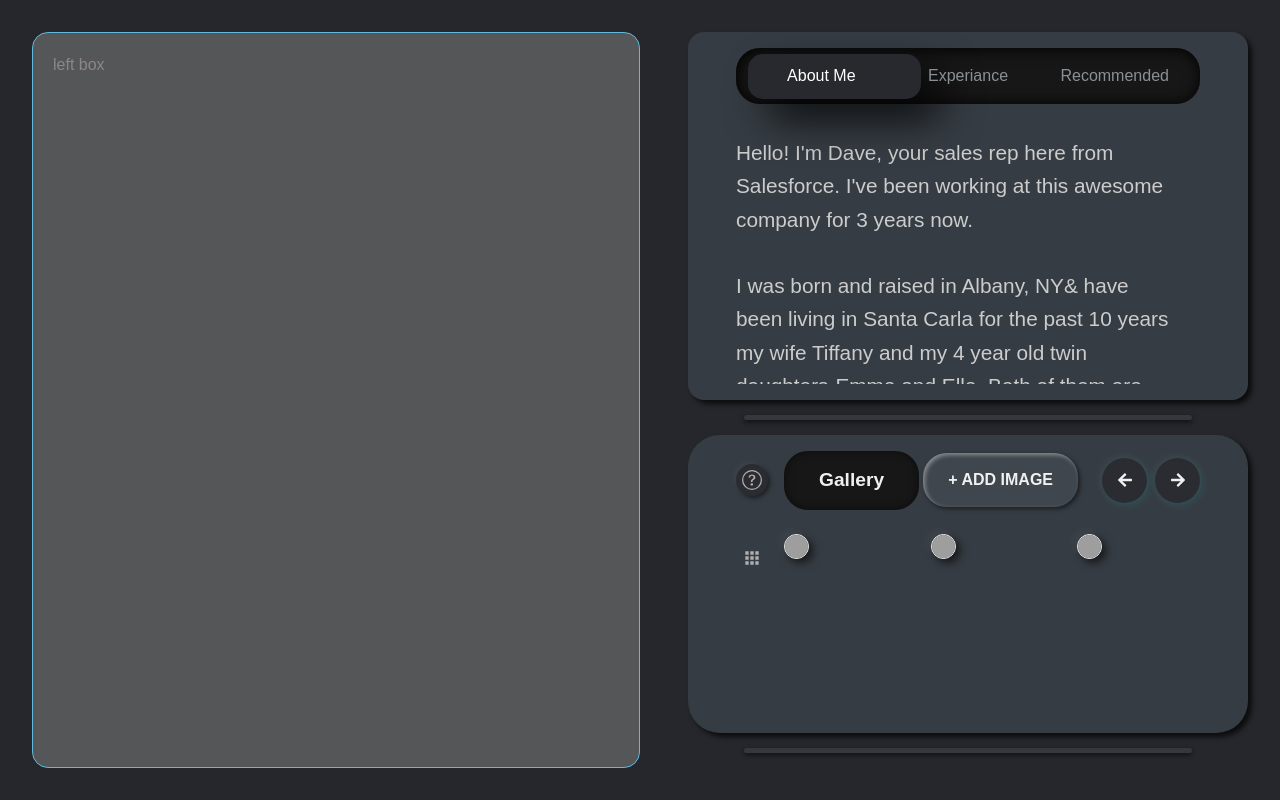
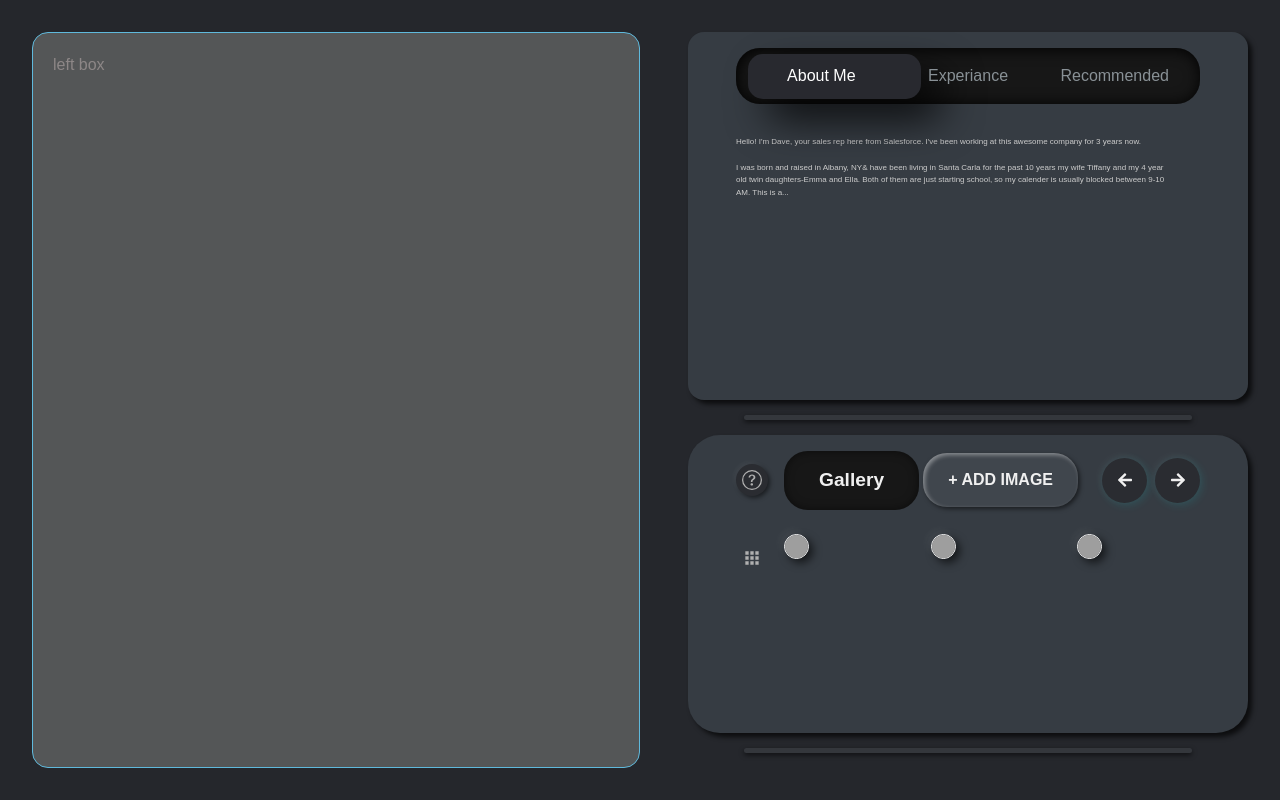
Before and after one commit to Lakshmi-Nandi/Lunacal-Assignment, a React (Vite) app: page / in a window 1280 px wide. Built offline with nearby package versions, Linux system fonts and the light colour scheme; grey boxes are pictures that could not be loaded.

Commit message:
update 24

```diff
--- a/src/index.css
+++ b/src/index.css
@@ -61,7 +61,7 @@ body {
     overflow-y: auto;
     padding-right: 1.5rem;
     min-height: 0;
-    font-size: 1.3rem; /* Matching your .info-container font-size */
+    font-size: 0.5rem; /* Matching your .info-container font-size */
     color: #cccccc; /* Lighter text color for readability */
     line-height: 1.6; /* More spacious line height */
 }
```
